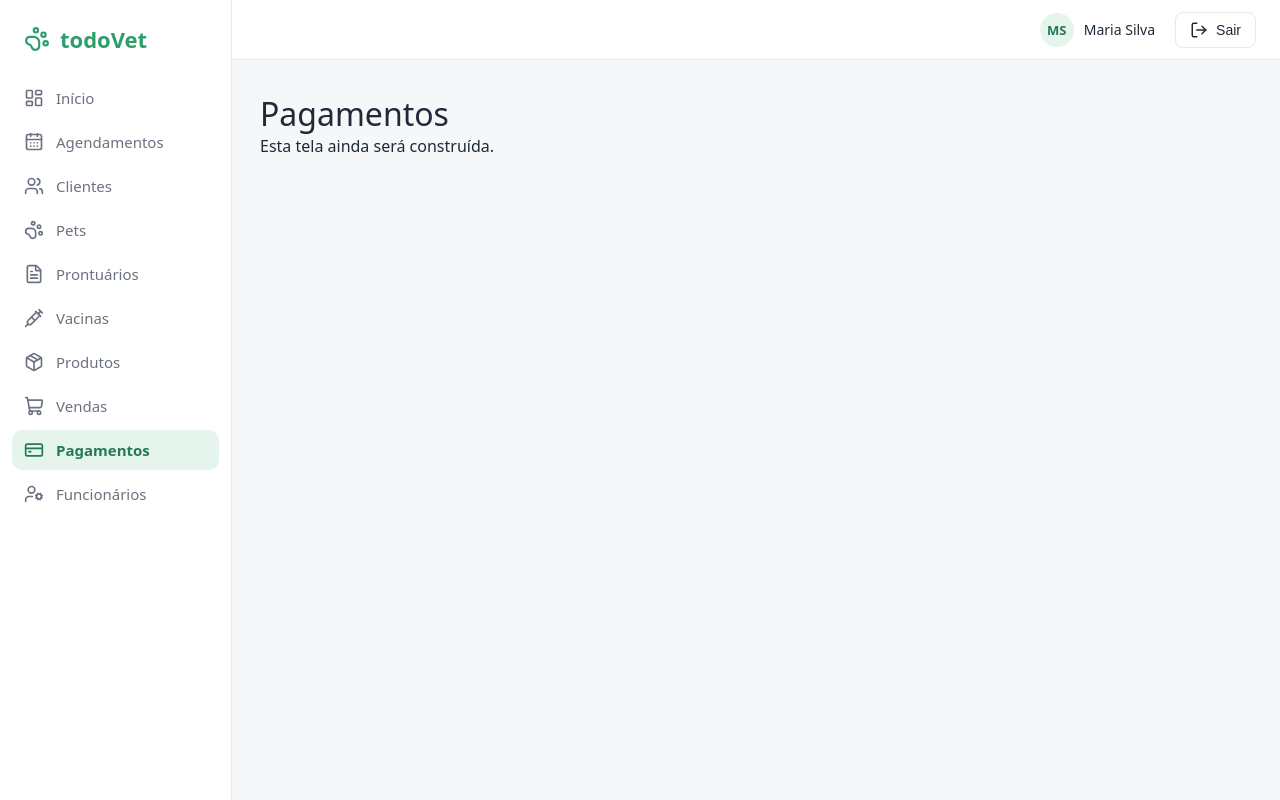
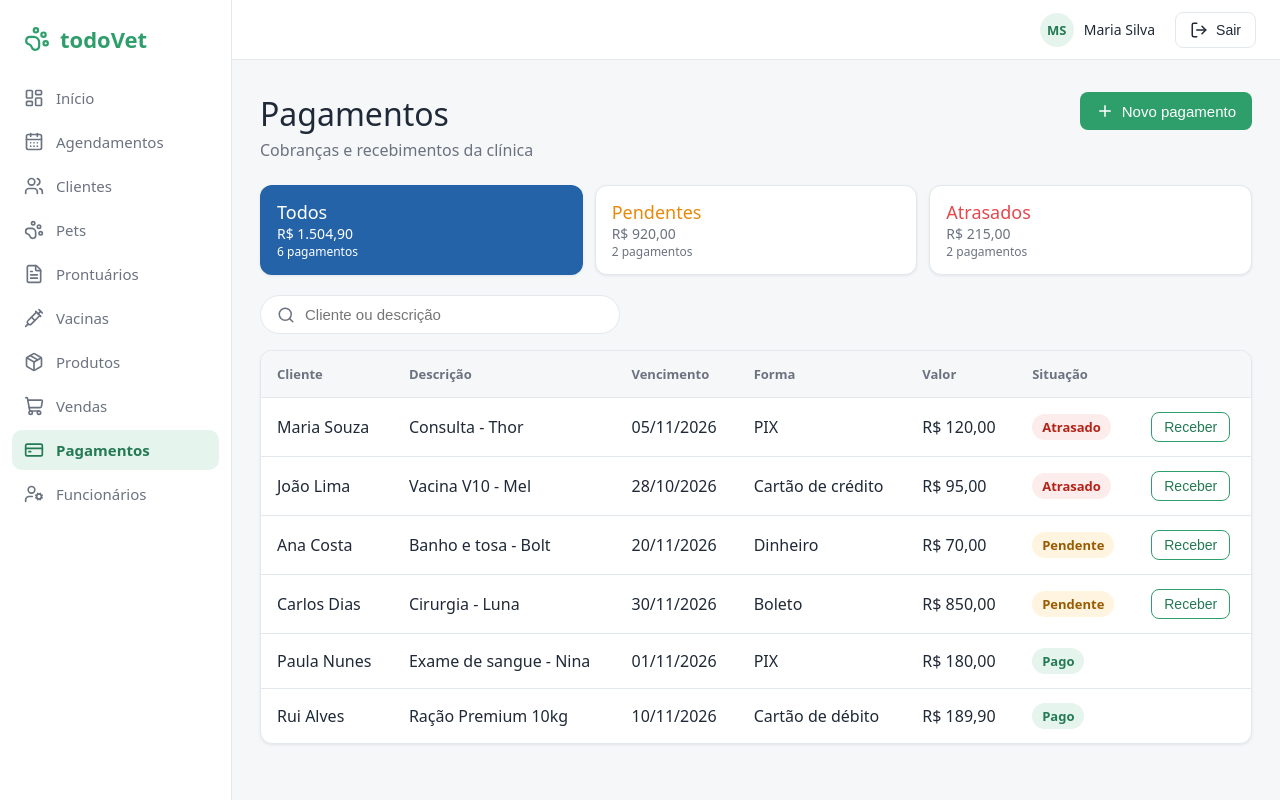
Before and after one commit to pauloartur23/todoVet, a React app in the folder frontend/: page /pagamentos in a window 1280 px wide. Built offline with nearby package versions, Linux system fonts and the light colour scheme; the HTML template or start-up script is replaced by a standard one.

Commit message:
feat: cria tela de pagamentos e registra as rotas

```diff
--- a/frontend/src/App.jsx
+++ b/frontend/src/App.jsx
@@ -4,6 +4,8 @@ import Login from './pages/Login.jsx';
 import Dashboard from './pages/Dashboard.jsx';
 import Pagina from './pages/Pagina.jsx';
 import Produtos from './pages/Produtos.jsx';
+import Vacinas from './pages/Vacinas.jsx';
+import Pagamentos from './pages/Pagamentos.jsx';
 
 function App() {
     return (
@@ -17,10 +19,10 @@ function App() {
                 <Route path="/clientes" element={<Pagina titulo="Clientes" />} />
                 <Route path="/pets" element={<Pagina titulo="Pets" />} />
                 <Route path="/prontuarios" element={<Pagina titulo="Prontuários" />} />
-                <Route path="/vacinas" element={<Pagina titulo="Vacinas" />} />
+                <Route path="/vacinas" element={<Vacinas />} />
                 <Route path="/produtos" element={<Produtos />} />
                 <Route path="/vendas" element={<Pagina titulo="Vendas" />} />
-                <Route path="/pagamentos" element={<Pagina titulo="Pagamentos" />} />
+                <Route path="/pagamentos" element={<Pagamentos />} />
                 <Route path="/funcionarios" element={<Pagina titulo="Funcionários" />} />
             </Route>
         </Routes>
--- /dev/null
+++ b/frontend/src/pages/Pagamentos.jsx
@@ -0,0 +1,200 @@
+import { useState, useEffect } from 'react';
+import { Search, Plus } from 'lucide-react';
+import {
+    listarPagamentos,
+    cadastrarPagamento,
+    marcarComoPago,
+} from '../services/pagamentoService.js';
+import './Tela.css';
+
+const formVazio = {
+    cliente: '',
+    descricao: '',
+    valor: '',
+    forma: 'PIX',
+    vencimento: '',
+};
+
+const formas = ['PIX', 'Cartão de crédito', 'Cartão de débito', 'Dinheiro', 'Boleto'];
+
+const rotulos = { pago: 'Pago', pendente: 'Pendente', atrasado: 'Atrasado' };
+
+function situacao(p) {
+    if (p.pago) return 'pago';
+
+    const hoje = new Date();
+    hoje.setHours(0, 0, 0, 0);
+    const vence = new Date(p.vencimento + 'T00:00:00');
+
+    return vence < hoje ? 'atrasado' : 'pendente';
+}
+
+function dinheiro(valor) {
+    return valor.toLocaleString('pt-BR', { style: 'currency', currency: 'BRL' });
+}
+
+function dataBR(iso) {
+    const [ano, mes, dia] = iso.split('-');
+    return `${dia}/${mes}/${ano}`;
+}
+
+function total(lista) {
+    return lista.reduce((soma, p) => soma + p.valor, 0);
+}
+
+function Pagamentos() {
+    const [pagamentos, setPagamentos] = useState([]);
+    const [form, setForm] = useState(formVazio);
+    const [filtro, setFiltro] = useState('todos');
+    const [busca, setBusca] = useState('');
+    const [mostrarForm, setMostrarForm] = useState(false);
+
+    useEffect(() => {
+        listarPagamentos().then((lista) => setPagamentos(lista));
+    }, []);
+
+    function handleChange(e) {
+        setForm({ ...form, [e.target.name]: e.target.value });
+    }
+
+    async function handleSubmit(e) {
+        e.preventDefault();
+        const novo = await cadastrarPagamento(form);
+        setPagamentos([...pagamentos, novo]);
+        setForm(formVazio);
+        setMostrarForm(false);
+    }
+
+    async function receber(id) {
+        await marcarComoPago(id);
+        setPagamentos(pagamentos.map((p) => (p.id === id ? { ...p, pago: true } : p)));
+    }
+
+    const grupos = [
+        { chave: 'todos', titulo: 'Todos', lista: pagamentos },
+        { chave: 'pendente', titulo: 'Pendentes', lista: pagamentos.filter((p) => situacao(p) === 'pendente') },
+        { chave: 'atrasado', titulo: 'Atrasados', lista: pagamentos.filter((p) => situacao(p) === 'atrasado') },
+    ];
+
+    const termo = busca.toLowerCase();
+    const visiveis = pagamentos
+        .filter((p) => filtro === 'todos' || situacao(p) === filtro)
+        .filter((p) => p.cliente.toLowerCase().includes(termo) || p.descricao.toLowerCase().includes(termo));
+
+    return (
+        <>
+            <div className="tela-cabecalho">
+                <div>
+                    <h1>Pagamentos</h1>
+                    <p className="tela-subtitulo">Cobranças e recebimentos da clínica</p>
+                </div>
+                <button className="tela-botao" onClick={() => setMostrarForm(!mostrarForm)}>
+                    <Plus size={18} />
+                    Novo pagamento
+                </button>
+            </div>
+
+            {mostrarForm && (
+                <form className="tela-form" onSubmit={handleSubmit}>
+                    <div className="tela-campo">
+                        <label htmlFor="cliente">Cliente</label>
+                        <input id="cliente" name="cliente" value={form.cliente} onChange={handleChange} required />
+                    </div>
+
+                    <div className="tela-campo">
+                        <label htmlFor="descricao">Descrição</label>
+                        <input id="descricao" name="descricao" value={form.descricao} onChange={handleChange} required />
+                    </div>
+
+                    <div className="tela-campo">
+                        <label htmlFor="valor">Valor (R$)</label>
+                        <input id="valor" name="valor" type="number" step="0.01" min="0" value={form.valor} onChange={handleChange} required />
+                    </div>
+
+                    <div className="tela-campo">
+                        <label htmlFor="forma">Forma de pagamento</label>
+                        <select id="forma" name="forma" value={form.forma} onChange={handleChange}>
+                            {formas.map((f) => (
+                                <option key={f} value={f}>{f}</option>
+                            ))}
+                        </select>
+                    </div>
+
+                    <div className="tela-campo">
+                        <label htmlFor="vencimento">Vencimento</label>
+                        <input id="vencimento" name="vencimento" type="date" value={form.vencimento} onChange={handleChange} required />
+                    </div>
+
+                    <button type="submit" className="tela-botao">Salvar</button>
+                </form>
+            )}
+
+            <div className="tela-filtros">
+                {grupos.map((g) => (
+                    <button
+                        key={g.chave}
+                        className={`tela-filtro tela-filtro-${g.chave} ${filtro === g.chave ? 'ativo' : ''}`}
+                        onClick={() => setFiltro(g.chave)}
+                    >
+                        <p className="tela-filtro-titulo">{g.titulo}</p>
+                        <p className="tela-filtro-valor">{dinheiro(total(g.lista))}</p>
+                        <p className="tela-filtro-qtd">{g.lista.length} pagamentos</p>
+                    </button>
+                ))}
+            </div>
+
+            <div className="tela-busca">
+                <Search size={18} />
+                <input
+                    placeholder="Cliente ou descrição"
+                    value={busca}
+                    onChange={(e) => setBusca(e.target.value)}
+                />
+            </div>
+
+            <div className="tela-tabela-caixa">
+                <table className="tela-tabela">
+                    <thead>
+                    <tr>
+                        <th>Cliente</th>
+                        <th>Descrição</th>
+                        <th>Vencimento</th>
+                        <th>Forma</th>
+                        <th>Valor</th>
+                        <th>Situação</th>
+                        <th></th>
+                    </tr>
+                    </thead>
+                    <tbody>
+                    {visiveis.map((p) => (
+                        <tr key={p.id}>
+                            <td>{p.cliente}</td>
+                            <td>{p.descricao}</td>
+                            <td>{dataBR(p.vencimento)}</td>
+                            <td>{p.forma}</td>
+                            <td>{dinheiro(p.valor)}</td>
+                            <td>
+                                <span className={`selo selo-${situacao(p)}`}>{rotulos[situacao(p)]}</span>
+                            </td>
+                            <td>
+                                {!p.pago && (
+                                    <button className="tela-botao-pequeno" onClick={() => receber(p.id)}>
+                                        Receber
+                                    </button>
+                                )}
+                            </td>
+                        </tr>
+                    ))}
+                    {visiveis.length === 0 && (
+                        <tr>
+                            <td colSpan={7} className="tela-vazio">Nenhum pagamento encontrado</td>
+                        </tr>
+                    )}
+                    </tbody>
+                </table>
+            </div>
+        </>
+    );
+}
+
+export default Pagamentos;
--- /dev/null
+++ b/frontend/src/services/pagamentoService.js
@@ -0,0 +1,22 @@
+let pagamentos = [
+    { id: 1, cliente: 'Maria Souza', descricao: 'Consulta - Thor', valor: 120.0, forma: 'PIX', vencimento: '2026-11-05', pago: false },
+    { id: 2, cliente: 'João Lima', descricao: 'Vacina V10 - Mel', valor: 95.0, forma: 'Cartão de crédito', vencimento: '2026-10-28', pago: false },
+    { id: 3, cliente: 'Ana Costa', descricao: 'Banho e tosa - Bolt', valor: 70.0, forma: 'Dinheiro', vencimento: '2026-11-20', pago: false },
+    { id: 4, cliente: 'Carlos Dias', descricao: 'Cirurgia - Luna', valor: 850.0, forma: 'Boleto', vencimento: '2026-11-30', pago: false },
+    { id: 5, cliente: 'Paula Nunes', descricao: 'Exame de sangue - Nina', valor: 180.0, forma: 'PIX', vencimento: '2026-11-01', pago: true },
+    { id: 6, cliente: 'Rui Alves', descricao: 'Ração Premium 10kg', valor: 189.9, forma: 'Cartão de débito', vencimento: '2026-11-10', pago: true },
+];
+
+export async function listarPagamentos() {
+    return [...pagamentos];
+}
+
+export async function cadastrarPagamento(dados) {
+    const novo = { ...dados, id: Date.now(), valor: Number(dados.valor), pago: false };
+    pagamentos = [...pagamentos, novo];
+    return novo;
+}
+
+export async function marcarComoPago(id) {
+    pagamentos = pagamentos.map((p) => (p.id === id ? { ...p, pago: true } : p));
+}
```
